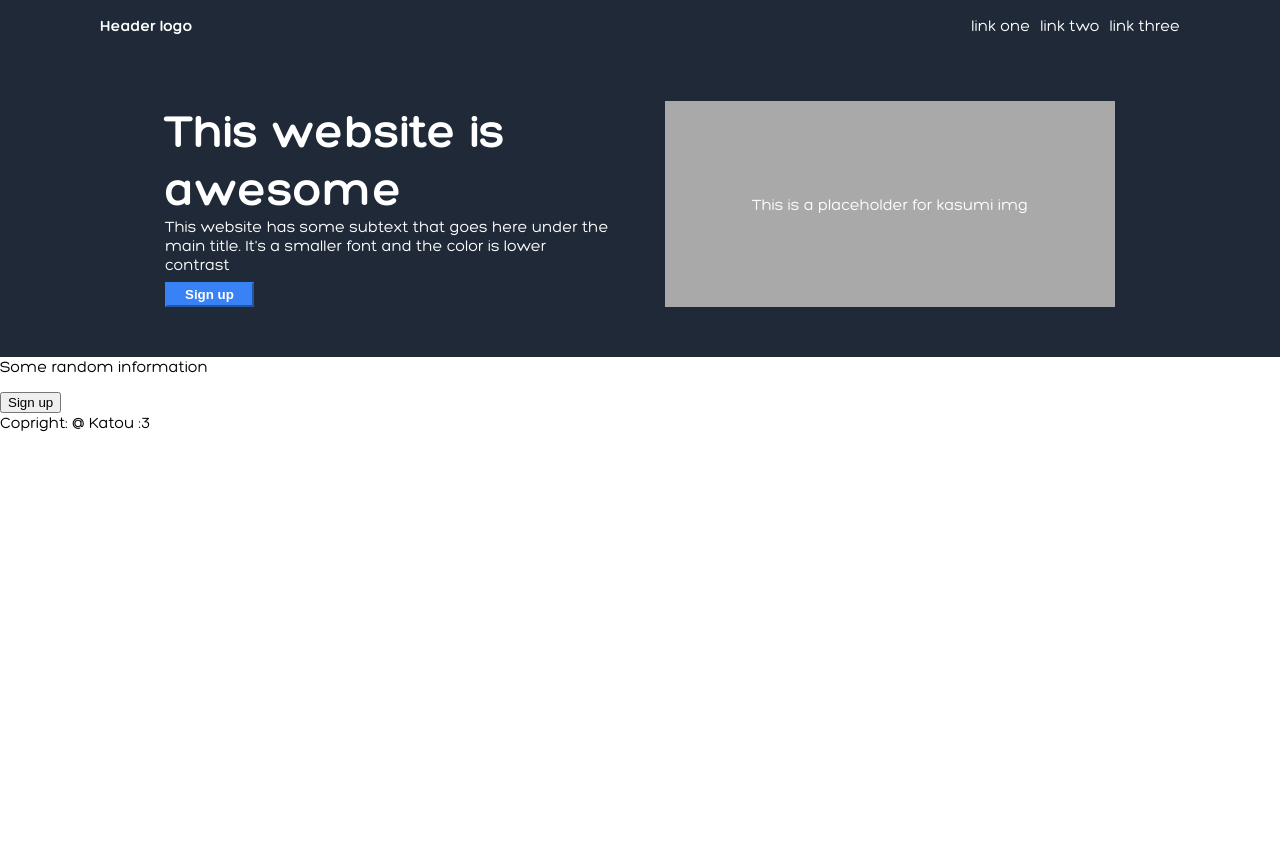
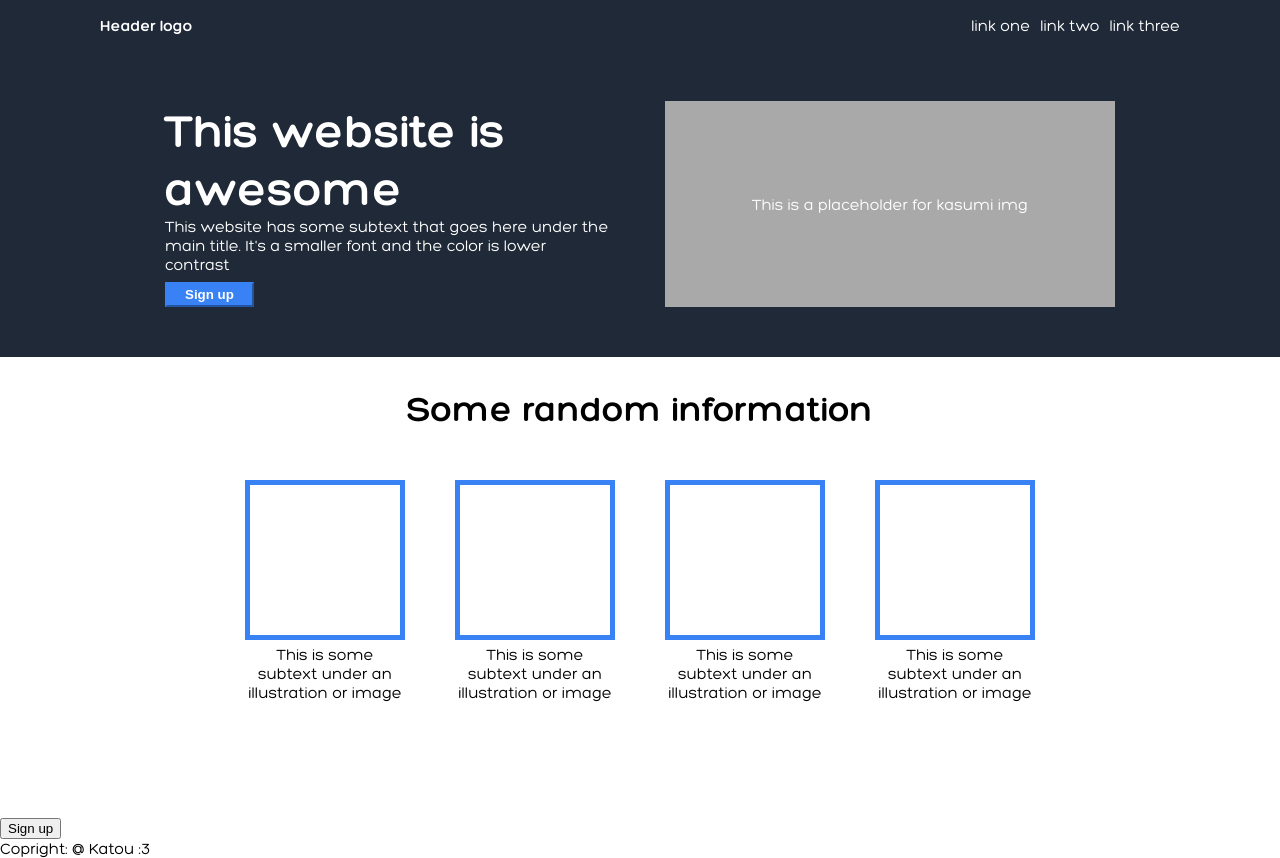
Before and after one commit to L1NZ05/landing-page, a plain HTML site: page home.html in a window 1280 px wide. Before the commit the page ends 800 px from the top, so only its background shows below. Drawn offline with Linux system fonts and the light colour scheme.

Commit message:
Add and style 1st info container with cards

```diff
--- a/home.html
+++ b/home.html
@@ -27,19 +27,25 @@
         </div>
     </div>
 
-    <div class="info-block-2">
+    <div class="info-con">
         <div class="card-header"> Some random information</div>
+        <div class="info-block">
             <div class="card-con">
                 <div class="card"></div>
+                <div class="description">This is some subtext under an illustration or image</div>
             </div>
             <div class="card-con">
                 <div class="card"></div>
+                <div class="description">This is some subtext under an illustration or image</div>
             </div>
             <div class="card-con">
                 <div class="card"></div>
+                <div class="description">This is some subtext under an illustration or image</div>
             </div>
             <div class="card-con">
                 <div class="card"></div>
+                <div class="description">This is some subtext under an illustration or image</div>
+            </div>
         </div>
     </div>
 
--- a/styles.css
+++ b/styles.css
@@ -68,7 +68,7 @@ a {
     display: flex;
     justify-content: center;
     align-items: center;
-    flex-wrap: wrap;
+    box-sizing: border-box;
     background-color: darkgrey;
     color: white;
     flex: 0 1 450px;
@@ -83,4 +83,48 @@ a {
     color: white;
     font-weight: bold;
     border-color: #3882f6;
+    b
 }
+
+.info-con {
+    display: flex;
+    flex-direction: column;
+    padding: 30px 100px 100px 100px;
+}
+
+.card-header {
+    display: flex;
+    justify-content: center;
+    font-size: 36px;
+    font-weight: bold;
+    margin-bottom: 50px;
+}
+
+.info-block {
+    display: flex;
+    flex-direction: row;
+    flex-wrap: wrap;
+    justify-content: center;
+    gap: 50px;
+}
+
+.card-con {
+    display: flex;
+    flex-direction: column;
+    border-radius: 1px;
+    border-color: #3882f6;
+    align-items: center;
+    flex: 0 0 0;
+    gap: 5px;
+}
+
+.card {
+    display: flex;
+    border: 5px solid #3882f6;
+    width: 150px;
+    height: 150px;
+}
+
+.description {
+    text-align: center;
+}
```
Lines whose indentation alone changed are shown as unchanged.
